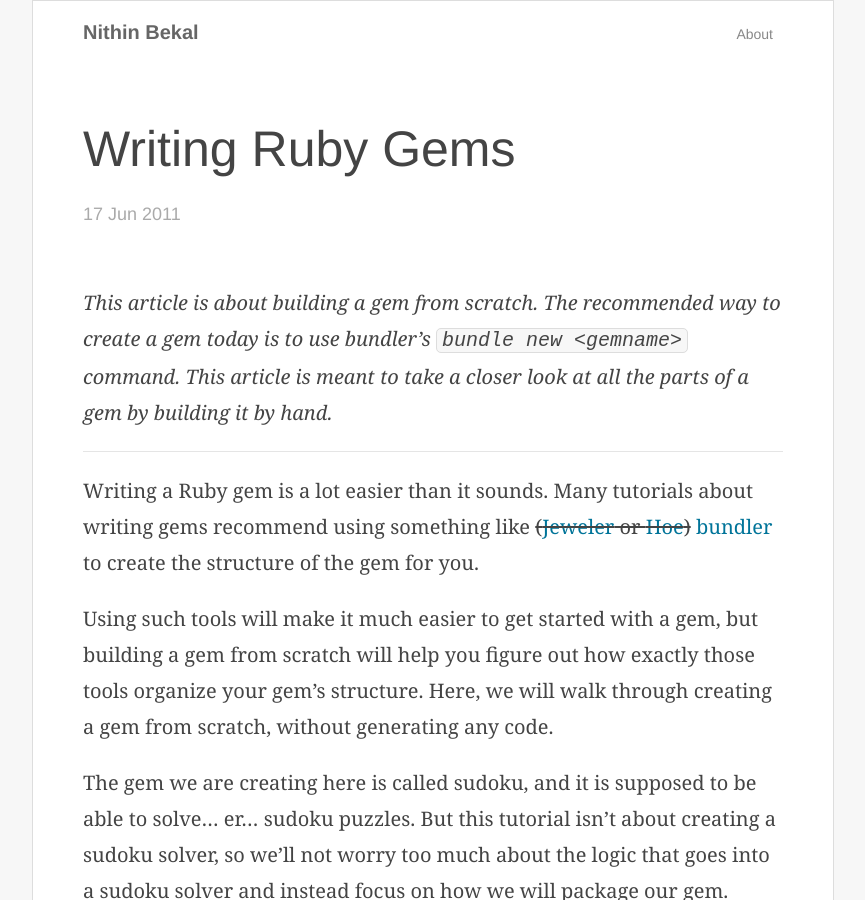
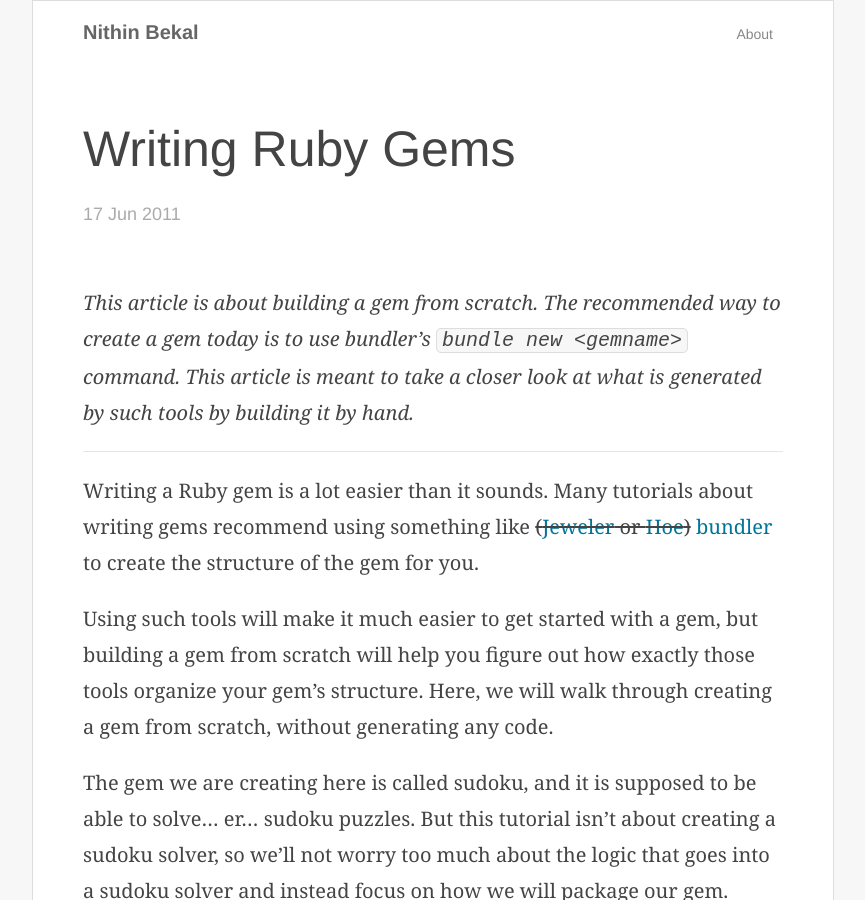
Before and after one commit to nithinbekal/nithinbekal.github.io, a Jekyll site: the page built from _posts/2011-08-17-writing-gems.md, in a window 1280 px wide and 900 px high. Shown: the whole window, without its empty margins (207-1072 px from the left). Built offline with Jekyll 4.4.1, drawn with Linux system fonts in a browser that asks for light colours; comment, search, counter and statistics services are not loaded.

Commit message:
Minor text change

```diff
--- a/_posts/2011-08-17-writing-gems.md
+++ b/_posts/2011-08-17-writing-gems.md
@@ -16,7 +16,7 @@ _This article is about building a gem from scratch.
 The recommended way to create a gem today
 is to use bundler's `bundle new <gemname>` command.
 This article is meant to take
-a closer look at all the parts of a gem
+a closer look at what is generated by such tools
 by building it by hand._
 
 ---
```
